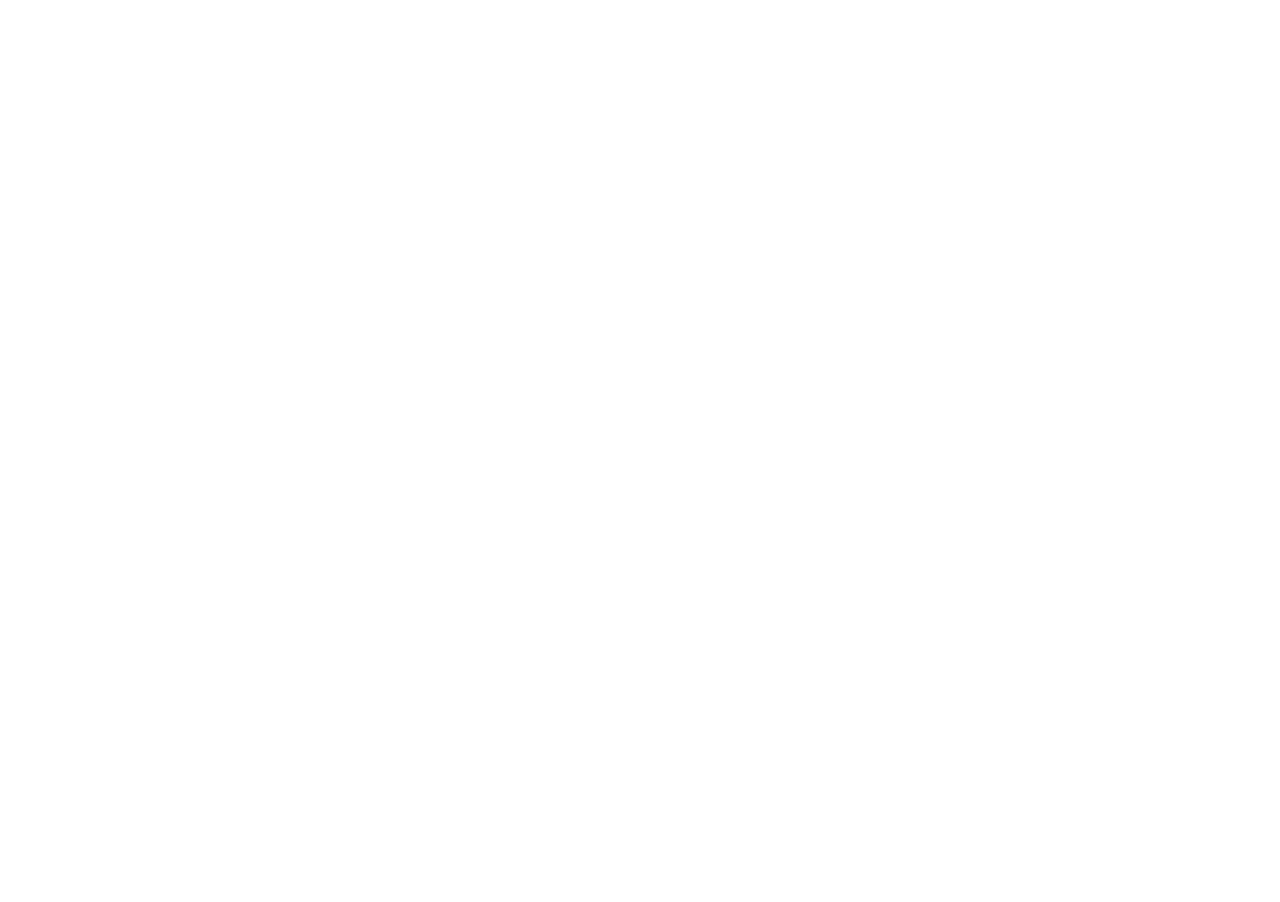
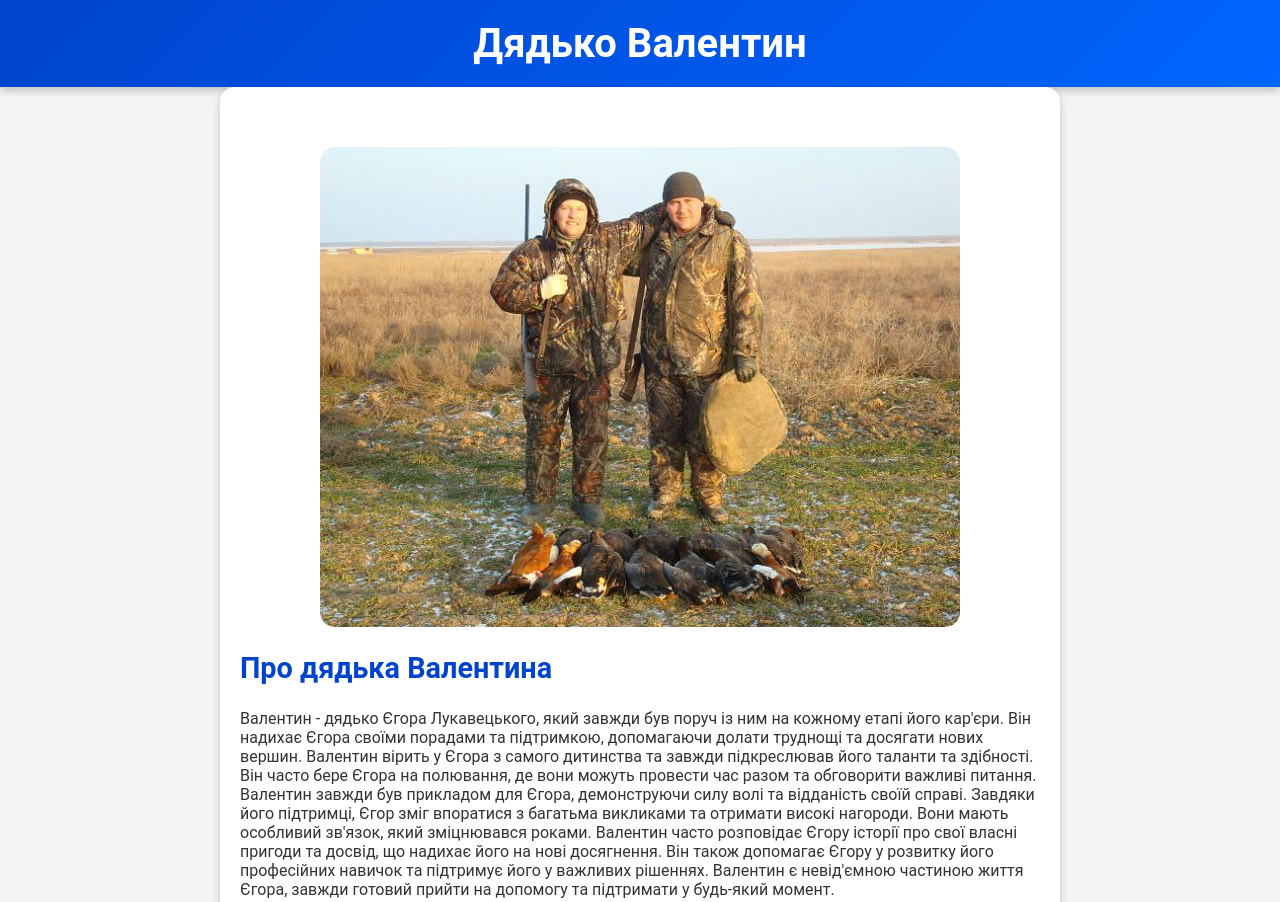
Before and after one commit to xsdew12345/yourusername.github.io, a plain HTML site: page valentyn.html in a window 1280 px wide. Shown: the top 902 px of the page. Before the commit the page ends 800 px from the top, so only its background shows below. Drawn offline with Linux system fonts and the light colour scheme.

Commit message:
Add files via upload

```diff
--- a/valentyn.html
+++ b/valentyn.html
@@ -0,0 +1,65 @@
+<!DOCTYPE html>
+<html lang="uk">
+<head>
+    <meta charset="UTF-8">
+    <meta name="viewport" content="width=device-width, initial-scale=1.0">
+    <title>Дядько Валентин</title>
+    <style>
+        body {
+            font-family: 'Roboto', sans-serif;
+            margin: 0;
+            padding: 0;
+            background-color: #f4f4f4;
+            color: #333;
+        }
+        .header {
+            background: linear-gradient(135deg, #0044cc, #0066ff);
+            color: white;
+            padding: 20px 0;
+            text-align: center;
+            box-shadow: 0 4px 8px rgba(0, 0, 0, 0.2);
+        }
+        .header h1 {
+            margin: 0;
+            font-size: 2.5em;
+        }
+        .content {
+            padding: 40px 20px;
+            margin: auto;
+            max-width: 800px;
+            background-color: white;
+            box-shadow: 0 4px 8px rgba(0, 0, 0, 0.2);
+            border-radius: 15px;
+        }
+        .photo {
+            text-align: center;
+            margin: 20px 0;
+        }
+        .photo img {
+            max-width: 100%;
+            height: auto;
+            border-radius: 15px;
+        }
+        .section-title {
+            color: #0044cc;
+            margin-top: 20px;
+            font-size: 1.8em;
+        }
+    </style>
+</head>
+<body>
+
+<div class="header">
+    <h1>Дядько Валентин</h1>
+</div>
+
+<div class="content">
+    <div class="photo">
+        <img src="photo_2024-07-12_22-40-00.jpg" alt="Фото Валентина">
+    </div>
+    <h2 class="section-title">Про дядька Валентина</h2>
+    <p>Валентин - дядько Єгора Лукавецького, який завжди був поруч із ним на кожному етапі його кар'єри. Він надихає Єгора своїми порадами та підтримкою, допомагаючи долати труднощі та досягати нових вершин. Валентин вірить у Єгора з самого дитинства та завжди підкреслював його таланти та здібності. Він часто бере Єгора на полювання, де вони можуть провести час разом та обговорити важливі питання. Валентин завжди був прикладом для Єгора, демонструючи силу волі та відданість своїй справі. Завдяки його підтримці, Єгор зміг впоратися з багатьма викликами та отримати високі нагороди. Вони мають особливий зв'язок, який зміцнювався роками. Валентин часто розповідає Єгору історії про свої власні пригоди та досвід, що надихає його на нові досягнення. Він також допомагає Єгору у розвитку його професійних навичок та підтримує його у важливих рішеннях. Валентин є невід'ємною частиною життя Єгора, завжди готовий прийти на допомогу та підтримати у будь-який момент.</p>
+</div>
+
+</body>
+</html>
```
Also changed, not shown: index.html (+7 -1 lines).
